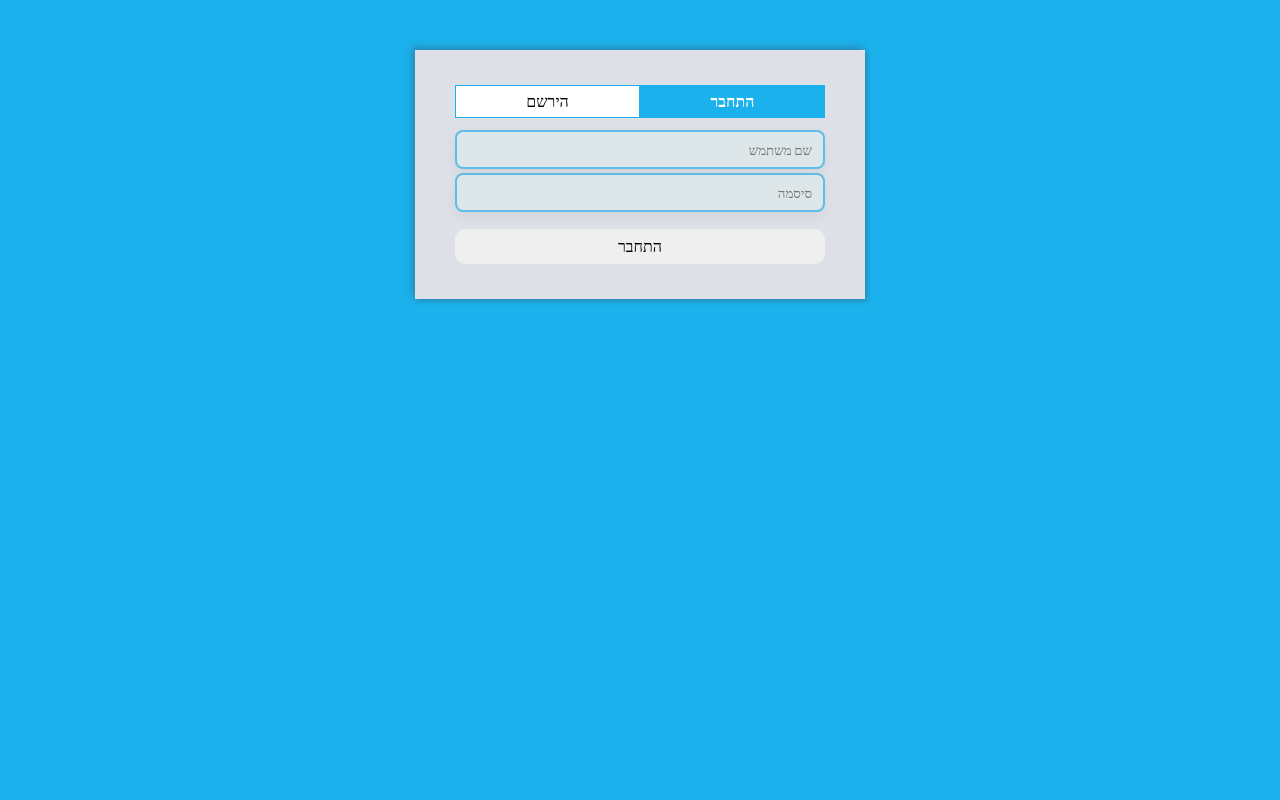
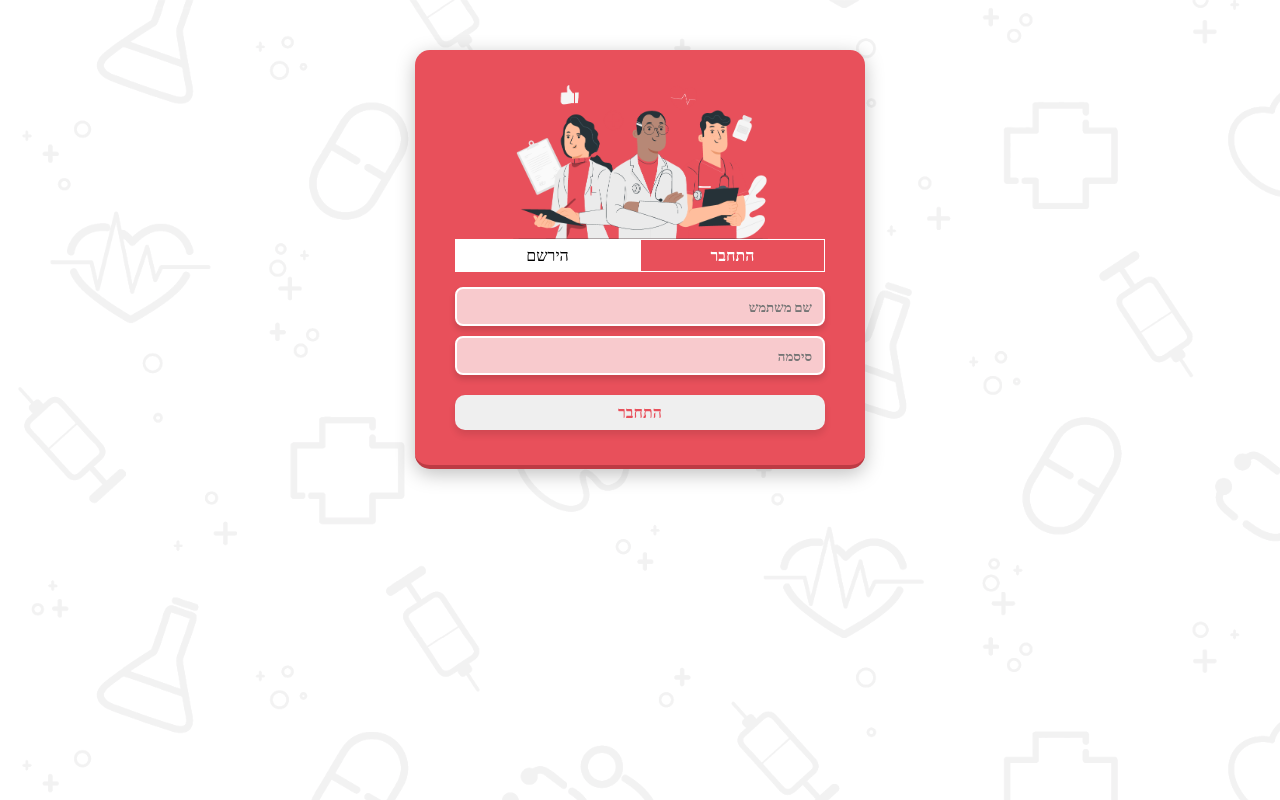
Before and after one commit to rotemhadad/medicalCare, a Django app: page / in a window 1280 px wide. Run offline with Django 4.2, Linux system fonts and the light colour scheme.

Commit message:
change in design

```diff
--- a/doctor/templates/index.html
+++ b/doctor/templates/index.html
@@ -1,8 +1,9 @@
 {% include 'layout.html' %}
 <title>Register And Login</title>
 <body>
-
+  {% load static %}
   <div class="wrapper">
+    <img class="main_img" src="{% static 'index.png' %}" alt="home" />
     <div class="container">
         <ul class="login_tabs">
           <li class="sign_in_li">התחבר</li>
@@ -25,7 +26,7 @@
             {% csrf_token %}
 
             <input pattern=".{6,8}" placeholder="שם משתמש (אורך 6-8,בעל לכל היותר 2 ספרות וכל השאר אותיות)" class="input_s1" name="nameup" id = "nameup" value="{{ request.GET.nameup }}"required >
-            <input pattern="[0-9]{9,9}" placeholder="תעודת זהות (כולל ספרת ביקורת)" class="input_s1" name="user_idup" id = "user_idup" value="{{ request.GET.user_idup }}" required>
+            <input type="number" pattern="[0-9]{9,9}" placeholder="תעודת זהות (כולל ספרת ביקורת)" class="input_s1" name="user_idup" id = "user_idup" value="{{ request.GET.user_idup }}" required>
             <input type="password" placeholder="סיסמה (אורך 8-10, מכיל לפחות אות אחת, סיפרה אחת ותו מיוחד אחד)" class="input_s1" name="passwordup" value="{{ request.GET.passwordup }}" required>
             <input type="password" placeholder="אימות סיסמה" class="input_s1" name="password2up" value="{{ request.GET.password2up }}" required>
             <button type="submit_Doctor" class="btn sign_in_btn">הירשם</button>
--- a/doctor/templates/layout.html
+++ b/doctor/templates/layout.html
@@ -16,27 +16,46 @@
   font-family: 'Assistant';
 }
 
+a{
+  color: #e8505b;
+}
+
 body{
-  background: #1bb1ec;
+  background: url(/static/layout.png);
+  background-size: 170%;
   direction: rtl;
   text-align: center;
 }
 
-.wrapper{
+.wrapper {
     width: 100%;
     margin: 50px auto;
     max-width: 450px;
-  background: #dde1e7;
-  box-shadow: -3px -3px 7px rgba(68, 75, 87, 0.356),
-              2px 2px 5px rgba(68, 75, 87, 0.356);
+    border-radius: 15px;
+    background: #e8505b;
+    box-shadow: 0px 5px 19px rgb(0 0 0 / 25%);
+    border-bottom: 4px solid #bd3b44;
+    padding: 35px 40px;
+
 }
 
-.container{
-  padding: 35px 40px;
+.main_img{
+  width: 255px;
+}
+
+.main_btn{
+  display: flex;
+  justify-content: center;
 }
 
 h3 {
     font-size: 28px;
+}
+
+.title {
+    font-size: 28px;
+    color: white;
+    text-shadow: 2px 2px 2px rgb(0 0 0 / 10%);
 }
 
 .labels_box {
@@ -57,15 +76,18 @@ h3 {
     margin-top: 20px;
 }
 
-.btn{
+.btn {
     border: none;
-  color: black;
+    color: #e8505b;
+    font-weight: 700;
     text-align: center;
     font-size: 16px;
     transition-duration: 0.4s;
     width: 135px;
     height: 35px;
     margin: 5px;
+    border-radius: 50px;
+    box-shadow: 0px 5px 7px rgb(0 0 0 / 10%);
 }
 
 input[type="file"]::file-selector-button {
@@ -73,33 +95,71 @@ input[type="file"]::file-selector-button {
     padding: 5px 20px;
     margin-top: 10px;
     transition: all 0.4s;
+    border-radius: 50px;
+    color: #e8505b;
+    font-weight: 700;
 }
 
 .btn:hover, input[type="file"]::file-selector-button:hover{
- background: #1b8cce;
+ background: #f8cacd;
 
 }
 
-.input_s1{
+
+
+input[type="radio"] {
+  appearance: none;
+  background-color: #f8cacd;
+  margin: 0;
+  font: inherit;
+  color: white;
+  width: 0.9em;
+  height: 0.9em;
+  border: 0.10em solid white;
+  border-radius: 50%;
+  transform: translateY(-0.075em);
+}
+
+input[type="radio"]::before {
+  display: flex;
+    margin: 2px 2px 0px 0px;
+  content: "";
+  width: 0.45em;
+  height: 0.45em;
+  border-radius: 50%;
+  transform: scale(0);
+  transition: 120ms transform ease-in-out;
+  box-shadow: inset 0.45em 0.45em grey;
+}
+
+input[type="radio"]:checked::before {
+  transform: scale(1);
+}
+
+
+
+.input_s1 {
     width: 100%;
     height: 39px;
-    margin: 2px auto;
+    margin: 5px auto;
     padding: 0 11px;
-    background: #dde9ecb7;
+    background: #f8cacd;
     color: black;
+    font-weight: 700;
     border-radius: 8px;
-    border: 2px solid rgba(13, 162, 231, 0.596);
-    box-shadow: -1px 5px 12px rgb(0 0 0 / 5%);
+    border: 2px solid #ffffff;
+    box-shadow: 0px 4px 6px rgb(0 0 0 / 15%);
 }
-
 .input_s2 {
     max-width: 30%;
     padding: 5px 5px;
     margin-top: 4px;
-    background: #dde9ecb7;
+    background: #f8cacd;
     color: black;
+    font-weight: 700;
+    border: 2px solid #ffffff;
     border-radius: 8px;
-    border: 2px solid rgba(13, 162, 231, 0.596);
+
 }
 
 /* LOGIN PAGE */
@@ -112,13 +172,13 @@ ul.login_tabs {
 ul.login_tabs li {
     background: white;
     padding: 5px 21px;
-    border: 1px solid #1bb1ec;
+    border: 1px solid white;
     width: 100%;
     transition: 0.4s all;
 }
 
 .active {
-    background: #1bb1ec !important;
+    background: #e8505b !important;
     color: white;
     font-weight: bold;
 }
--- a/doctor/templates/messages.html
+++ b/doctor/templates/messages.html
@@ -5,7 +5,7 @@
 <style>
 .alert {
   padding: 20px;
-  background-color: green;
+  background-color: grey;
   color: white;
 }
 
--- a/doctor/urls.py
+++ b/doctor/urls.py
@@ -7,7 +7,6 @@ from . import views
 from django.contrib import admin
 from django.contrib.auth import views as auth_views
 from django.contrib.staticfiles.urls import staticfiles_urlpatterns
-from django.urls import include, path
 
 
 app_name = 'doctor'
@@ -22,3 +21,4 @@ urlpatterns = [
     path('export_users_xls/', views.export_users_xls),
 
 ]
+urlpatterns += staticfiles_urlpatterns()
```
Also changed, not shown: doctor/templates/home.html (+10 -8 lines), doctor/templates/patientQ.html (+8 -7 lines), doctor/templates/sucsees.html (deleted, +0 -58 lines), db.sqlite3, doctor/static/homepaage.png (added), doctor/static/index.png (added), doctor/static/layout.png (added), doctor/static/patientQ.png (added). Lines whose indentation alone changed are shown as unchanged.
